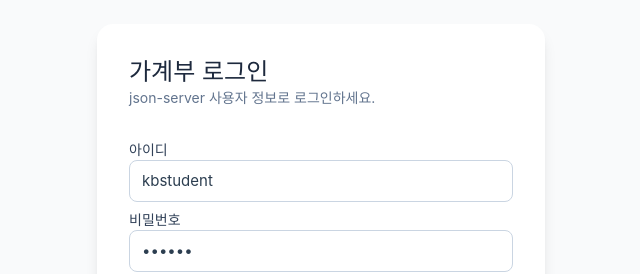
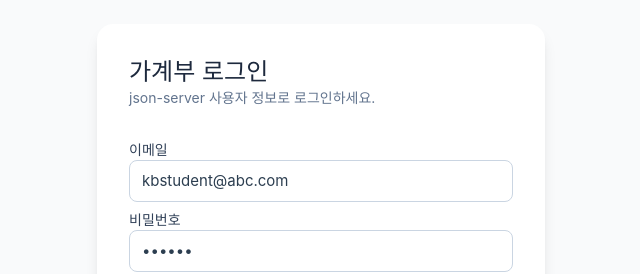
Before and after one commit to Kimyeongmok/KB_SkeletonProject_21-5, a Vue app: page /login in a window 1280 px wide. Shown: the part 198-472 px from the top of the page, without its empty margins (319-959 px from the left). Built offline with nearby package versions, Linux system fonts and the light colour scheme; data requests are answered from the project's data file.

Commit message:
fix: 로그인 아이디 오류 수정

```diff
--- a/db.json
+++ b/db.json
@@ -3,7 +3,7 @@
     {
       "id": "user-001",
       "name": "김가계",
-      "userEmail": "kbstudent",
+      "userEmail": "kbstudent@abc.com",
       "pw": "kb1234",
       "balance": 2840000
     }
--- a/src/stores/auth.js
+++ b/src/stores/auth.js
@@ -16,9 +16,11 @@ export const useAuthStore = defineStore("auth", () => {
     errorMessage.value = "";
 
     try {
+      const userEmail = loginData.userEmail ?? loginData.userId;
+
       const { data } = await axios.get("/api/users", {
         params: {
-          userId: loginData.userId,
+          userEmail,
           pw: loginData.pw,
         },
       });
--- a/src/views/LoginView.vue
+++ b/src/views/LoginView.vue
@@ -7,12 +7,14 @@
       </div>
       <form class="mt-6 space-y-4 flex flex-col gap-2" @submit.prevent="handleLogin">
         <div>
-          <label class="mb-1 block text-sm font-medium text-slate-700" for="userId">아이디</label>
+          <label class="mb-1 block text-sm font-medium text-slate-700" for="userEmail"
+            >이메일</label
+          >
           <input
-            id="userId"
-            v-model.trim="form.userId"
+            id="userEmail"
+            v-model.trim="form.userEmail"
             class="w-full rounded-lg border border-slate-300 px-3 py-2 outline-none transition focus:border-blue-500"
-            type="text"
+            type="email"
             autocomplete="username"
             required
           />
@@ -55,7 +57,7 @@ const router = useRouter();
 const authStore = useAuthStore();
 
 const form = reactive({
-  userId: "kbstudent",
+  userEmail: "kbstudent@abc.com",
   pw: "kb1234",
 });
 
```
